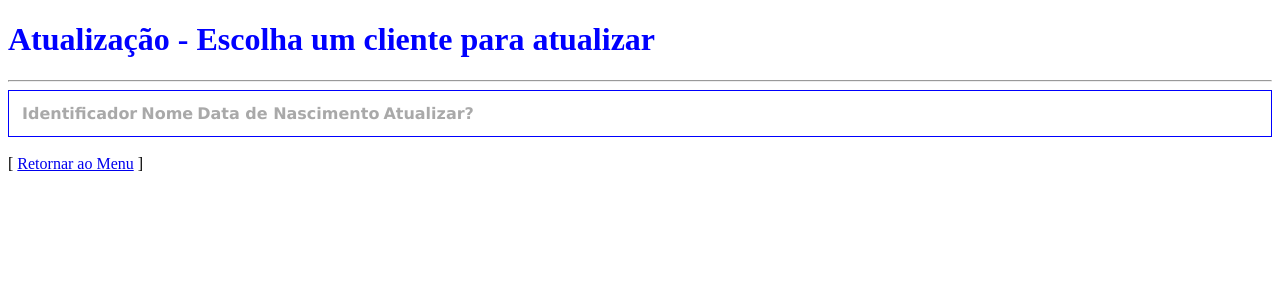
After one commit to pedrowind/Pega-Malandro, a Flask app: page /escolha in a window 1280 px wide. The commit adds this page. Shown: the top 300 px of the page. Run offline with Flask 3, Linux system fonts and the light colour scheme; data that the repository does not hold is empty.

Commit message:
adicionando pages

```diff
--- a/crud.py
+++ b/crud.py
@@ -1,4 +1,4 @@
-from flask import Flask, render_template,request
+from flask import Flask, render_template, request
 from sql.banco import SQL
 
 app = Flask(__name__)
@@ -7,13 +7,16 @@ app = Flask(__name__)
 def index():
    return render_template('index.html')
 
-
 if __name__ == '__main__':
    app.run(debug=1)
+
+
 
 @app.route('/inc_form')
 def inc_form():
    return render_template('inc_form.html')
+
+
 
 
 @app.route('/inclusao', methods=['POST'])
@@ -29,7 +32,6 @@ def inclusao():
 
    return render_template('inclusao.html', idt=idt)
 
-
 @app.route('/consulta')
 def consulta():
    # Rodando comando SQL
@@ -39,3 +41,53 @@ def consulta():
 
 
    return render_template('consulta.html', lista=lista)
+
+@app.route('/escolha')
+def escolha():
+   # Rodando comando SQL
+   sql = SQL()
+   cmd = 'SELECT * FROM tb_cliente ORDER BY nme_cliente'
+   lista = sql.get_list(cmd)
+
+
+   return render_template('escolha.html', lista=lista)
+
+
+@app.route('/alt_form', methods=['GET'])
+def alt_form():
+   # Rodando comando SQL
+   sql = SQL()
+   cmd = 'SELECT * FROM tb_cliente WHERE idt_cliente = %s'
+   obj = sql.get_object(cmd, [request.args.get('idt')])
+
+
+   return render_template('alt_form.html',
+                          idt_cliente=obj['idt_cliente'],
+                          nme_cliente=obj['nme_cliente'],
+                          dta_nasc_cliente=obj['dta_nasc_cliente']
+                          )
+
+
+@app.route('/alteracao', methods=['POST'])
+def alteracao():
+   # Pegando os dados do formulário
+   idt = request.form['idt_cliente']
+   nome = request.form['nme_cliente']
+   data = request.form['dta_nasc_cliente']
+   # Rodando comando SQL
+   sql = SQL()
+   cmd = 'UPDATE tb_cliente SET nme_cliente=%s, dta_nasc_cliente=%s WHERE idt_cliente=%s'
+   num = sql.upd_del(cmd, [nome, data, idt])
+
+
+   return render_template('alteracao.html', num=num)
+
+@app.route('/exclusao', methods=['GET'])
+def exclusao():
+   # Rodando comando SQL
+   sql = SQL()
+   cmd = 'DELETE FROM tb_cliente WHERE idt_cliente = %s'
+   num = sql.upd_del(cmd, [request.args.get('idt')])
+
+
+   return render_template('exclusao.html', num=num)
--- /dev/null
+++ b/templates/escolha.html
@@ -0,0 +1,57 @@
+<!DOCTYPE html>
+<html lang="pt-br">
+<head>
+   <meta charset="UTF-8">
+   <title>Escolher para atualizar</title>
+   <link rel="stylesheet" href="/static/crud.css">
+</head>
+<body>
+<h1>Atualização - Escolha um cliente para atualizar</h1>
+<hr>
+<div>
+   <table class="listagem">
+       <tr>
+           <th>Identificador</th>
+           <th>Nome</th>
+           <th>Data de Nascimento</th>
+           <th>Atualizar?</th>
+       </tr>
+       {% for cliente in lista %}
+       <tr>
+           <td>{{ cliente.idt_cliente }}</td>
+           <td>{{ cliente.nme_cliente }}</td>
+           <td>
+               {{ cliente.dta_nasc_cliente.day }} /
+               {{ cliente.dta_nasc_cliente.month }} /
+               {{ cliente.dta_nasc_cliente.year }}
+           </td>
+
+           <td>
+               <button onclick="javascript:alterar({{ cliente.idt_cliente }})">Alterar</button>
+               <button onclick="javascript:excluir({{ cliente.idt_cliente }}, '{{ cliente.nme_cliente }}')">Excluir
+               </button>
+           </td>
+       </tr>
+       {% endfor %}
+   </table>
+</div>
+<br>
+[ <a href="/"> Retornar ao Menu</a> ]
+</body>
+</html>
+
+
+<script>
+
+
+   function alterar(idt) {
+       window.open("/alt_form?idt=" + idt, "_SELF");
+   }
+
+
+   function excluir(idt, nme) {
+       if (confirm("Deseja realmente excluir " + nme + "?")) {
+           window.open("/exclusao?idt=" + idt, "_SELF");
+       }
+   }
+</script>
--- a/templates/index.html
+++ b/templates/index.html
@@ -11,7 +11,7 @@
 <ul class="menu">
    <li><a href="/inc_form">Inclusão</a></li>
    <li><a href="/consulta">Consulta</a></li>
-   <li><a href="/escolha">Atualização</a></li>
+   <li><a href="/templates/escolha.html">Atualização</a></li>
 </ul>
 </body>
 </html>
```
Also changed, not shown: sql/banco.py (+1 -7 lines), templates/alt_form.html (added, +39 -0 lines), templates/consulta.html (added, +34 -0 lines), templates/exclusao.html (added, +18 -0 lines), sql/_init_.py (added), static/crud.css (indentation only), templates/alteracao.html (added), 1 other file.
